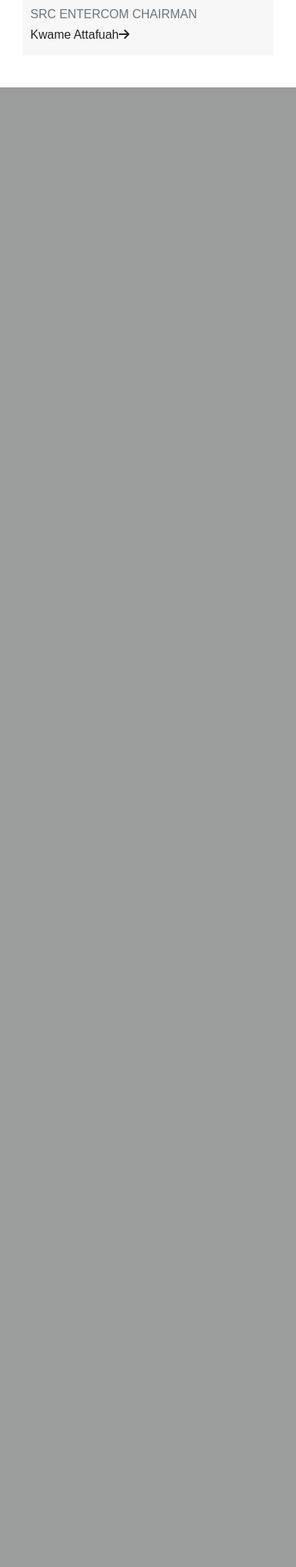
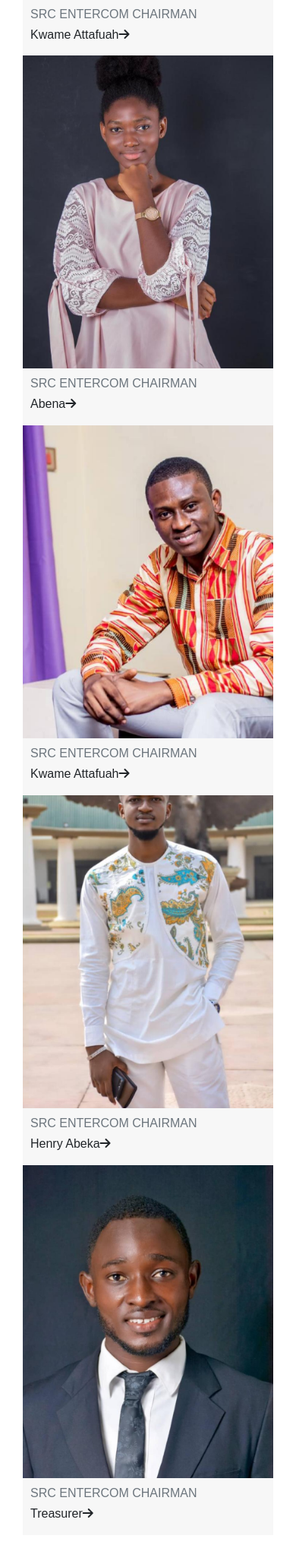
Before and after one commit to Kweku7k/src, a Flask app: page /team in a window 390 px wide. Shown: the part 1372-3435 px from the top of the page at 76% size. Before the commit the page ends 1487 px from the top, so only its background shows below. Run offline with Flask 2, Linux system fonts and the light colour scheme; some libraries are stand-ins or nearby versions.

Commit message:
unveiling

```diff
--- a/app.py
+++ b/app.py
@@ -115,6 +115,13 @@ def sendtelegram(params):
 @app.route('/',methods=['GET','POST'])
 def home():
     candidates = Candidates.query.all()
+    limitpost = Posts.query.order_by(Posts.id.desc()).limit(3).all()
+    print("The Posts" + str(limitpost))
+    return render_template('index.html', candidates=candidates, limitpost=limitpost)
+
+@app.route('/faceofcu',methods=['GET','POST'])
+def faceofcu():
+    candidates = Candidates.query.all()
     return render_template('faceofcu.html', candidates=candidates)
 # Default Config
 # @app.route('/',methods=['GET','POST'])
@@ -208,14 +215,13 @@ def updates():
     return render_template('updates.html', posts=posts)
 
 
-@app.route("/faceofcu")
-def faceofcu():
-    return render_template('faceOfCu.html')
+# @app.route("/faceofcu")
+# def faceofcu():
+#     return render_template('faceOfCu.html')
 
 @app.route("/fpreview/<int:id>")
 def fpreview(id):
     candidate = Candidates.query.get_or_404(id)
-    return render_template('faceofcupreview.html', candidate=candidate)
 
 
 @app.route("/payment")
--- a/static/css/style.css
+++ b/static/css/style.css
@@ -139,6 +139,7 @@ a{
 .subcard{
     padding: 10px;
     background-color: #f7f7f7;
+    /* margin-bottom: 30px; */
 }
 
 section{
--- a/templates/team.html
+++ b/templates/team.html
@@ -19,7 +19,7 @@
                 <div class="container">
                     <div class="row">
                         <div class="col-md-3">
-                            <a style="text-decoration: none;" href="{{url_for("profile", id='1')}}">
+                            <!-- <a style="text-decoration: none;" href="{{url_for("profile", id='1')}}"> -->
 
                                 <img src="{{url_for("static", filename='img/team/Nargeh.jpg')}}" alt="SRC SOCIALS" width="100%" height="250px" style="object-fit: cover;">
 
@@ -28,7 +28,7 @@
                                 <h6>Emmanuel Nargeh<i class="fa fa-arrow-right" aria-hidden="true"></i></h6>
                             </div>
 
-                        </a>
+                        <!-- </a> -->
                         </div>
 
                         <div class="col-md-3">
@@ -55,6 +55,34 @@
                                 <h6>Kwame Attafuah<i class="fa fa-arrow-right" aria-hidden="true"></i></h6>
                             </div>
                         </div>
+                        <div class="col-md-3">
+                            <img src="{{url_for("static", filename='img/team/Abena.png')}}" alt="SRC SOCIALS" width="100%">
+                            <div class="subcard">
+                                <h6 class="text-muted" style="font-weight: 100;">SRC ENTERCOM CHAIRMAN</h6>
+                                <h6>Abena<i class="fa fa-arrow-right" aria-hidden="true"></i></h6>
+                            </div>
+                        </div>
+                        <div class="col-md-3">
+                            <img src="{{url_for("static", filename='img/team/Spirit.png')}}" alt="SRC SOCIALS" width="100%">
+                            <div class="subcard">
+                                <h6 class="text-muted" style="font-weight: 100;">SRC ENTERCOM CHAIRMAN</h6>
+                                <h6>Kwame Attafuah<i class="fa fa-arrow-right" aria-hidden="true"></i></h6>
+                            </div>
+                        </div>
+                        <div class="col-md-3">
+                            <img src="{{url_for("static", filename='img/team/secretaryy.png')}}" alt="SRC SOCIALS" width="100%">
+                            <div class="subcard">
+                                <h6 class="text-muted" style="font-weight: 100;">SRC ENTERCOM CHAIRMAN</h6>
+                                <h6>Henry Abeka<i class="fa fa-arrow-right" aria-hidden="true"></i></h6>
+                            </div>
+                        </div>
+                        <div class="col-md-3">
+                            <img src="{{url_for("static", filename='img/team/secretary.png')}}" alt="SRC SOCIALS" width="100%">
+                            <div class="subcard">
+                                <h6 class="text-muted" style="font-weight: 100;">SRC ENTERCOM CHAIRMAN</h6>
+                                <h6>Treasurer<i class="fa fa-arrow-right" aria-hidden="true"></i></h6>
+                            </div>
+                        </div>
                     </div>
                 </div>
             </div>
```
Also changed, not shown: templates/index.html (+19 -3 lines), static/img/team/Abena.jpeg (added), static/img/team/Abena.png (added), static/img/team/Secretary.png (added), static/img/team/Spirit.jpeg (added), static/img/team/Spirit.png (added), static/img/team/secretaryy.png (added), static/uploads/images/Frame_73.png (deleted), static/uploads/images/GenesisNight.jpeg (added), static/uploads/images/fcu.jpg (added), static/uploads/images/onedaymore.jpeg (added), static/uploads/images/srcweeklaunch.jpeg (added), 3 other files.
